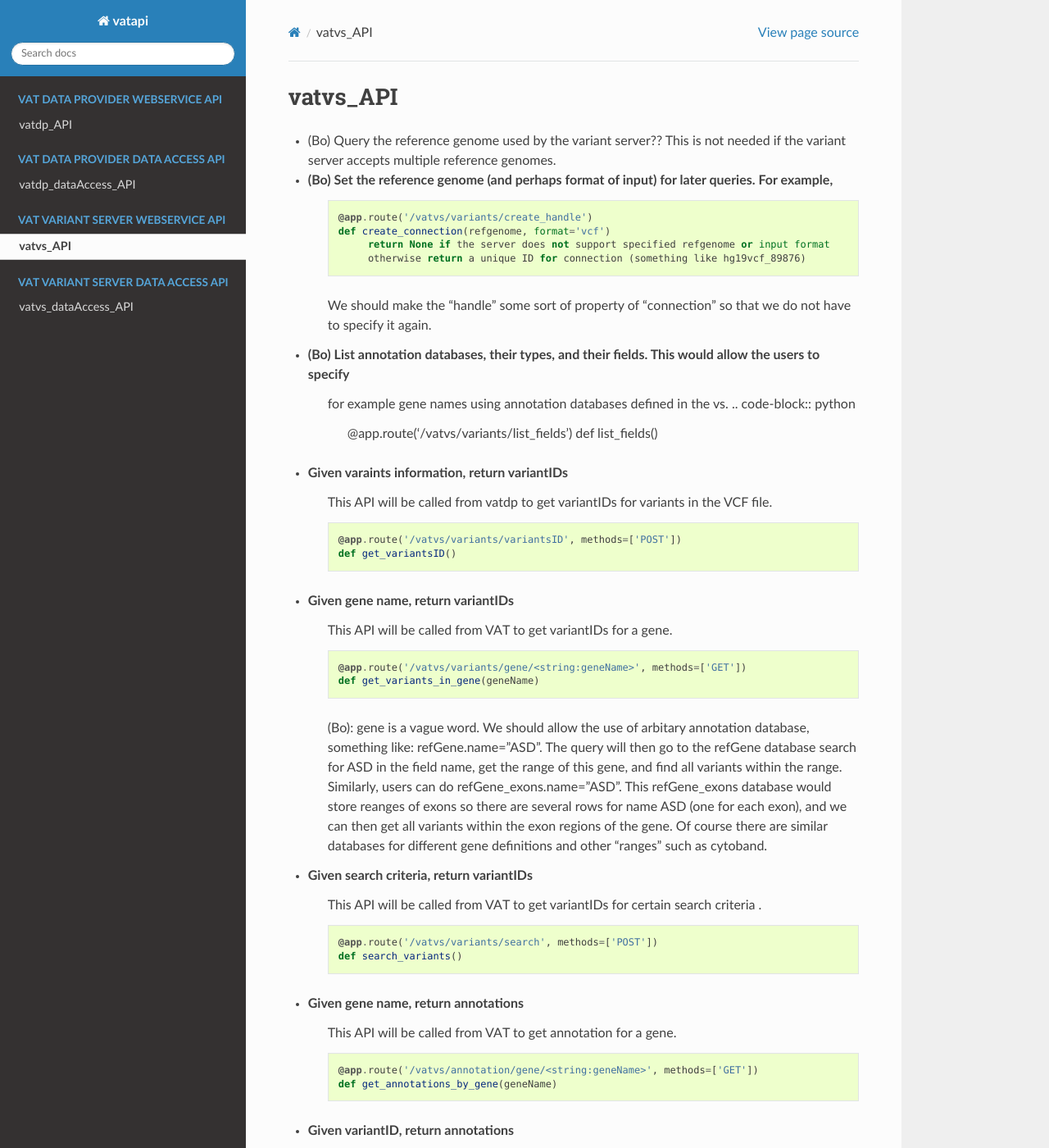
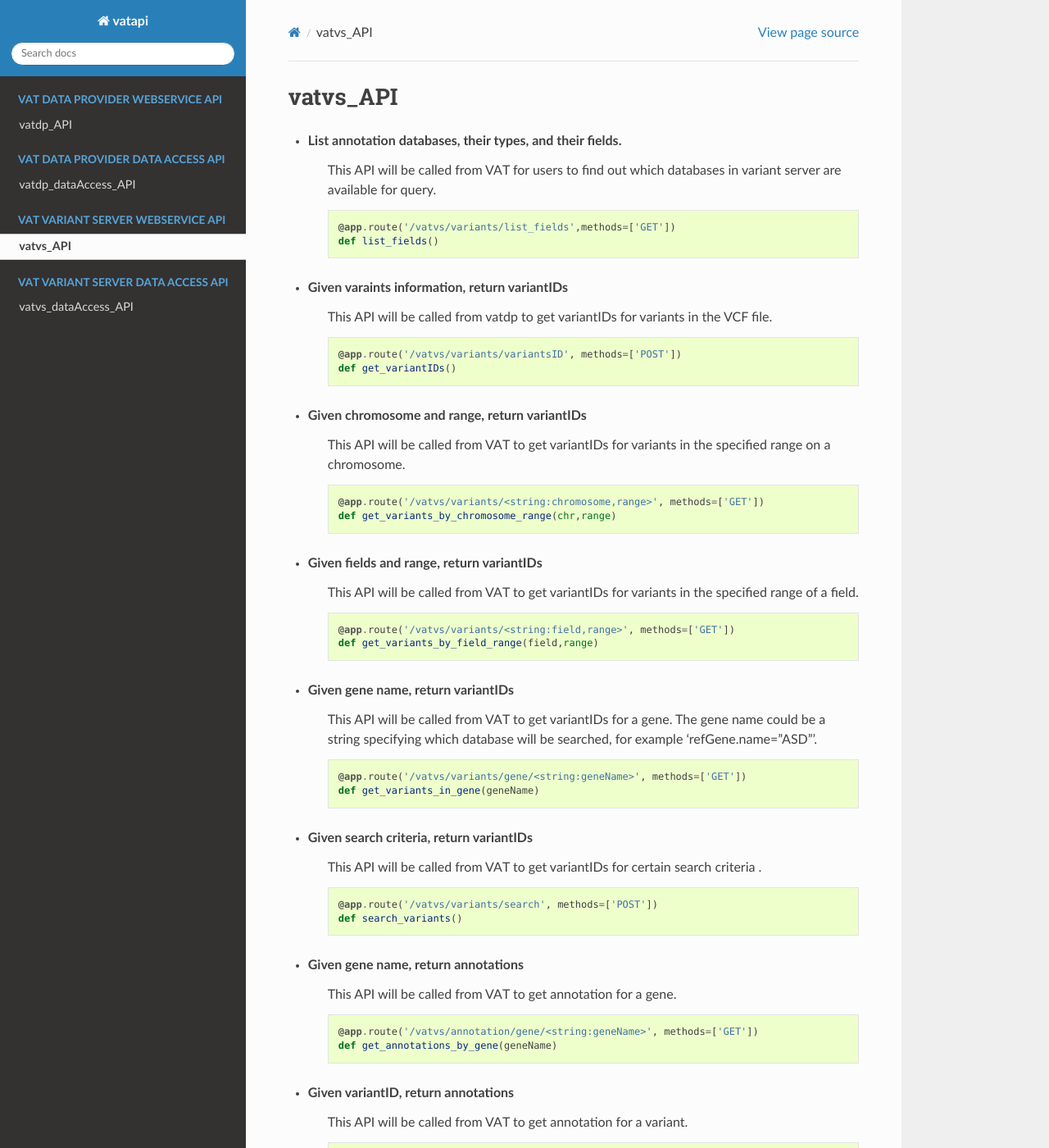
Before and after one commit to vatlab/VarStore, a Sphinx documentation site: the page built from docs/vatvs_api.rst, in a window 1280 px wide and 1400 px high. Shown: the whole window at 82% size. Built offline with Sphinx 7.4.7 and the Read the Docs theme 2.0.0, drawn with Linux system fonts in a browser that asks for light colours; some of the changed text lies outside the part shown.

Commit message:
modify vatvs api

```diff
--- a/docs/vatvs_api.rst
+++ b/docs/vatvs_api.rst
@@ -1,24 +1,14 @@
 vatvs_API
 !!!!!!!!!
 
-* (Bo) Query the reference genome used by the variant server?? This is not needed if the variant server accepts multiple reference genomes.
 
-* (Bo) Set the reference genome (and perhaps format of input) for later queries. For example,
-        .. code-block:: python
 
-		@app.route('/vatvs/variants/create_handle')
-		def create_connection(refgenome, format='vcf')
-		     return None if the server does not support specified refgenome or input format
-		     otherwise return a unique ID for connection (something like hg19vcf_89876)
+* List annotation databases, their types, and their fields.
+	This API will be called from VAT for users to find out which databases in variant server are available for query.
 
-        We should make the "handle" some sort of property of "connection" so that we do not have to
-	specify it again.
-
-* (Bo) List annotation databases, their types, and their fields. This would allow the users to specify
-	for example gene names using annotation databases defined in the vs.
 	.. code-block:: python
 
-		@app.route('/vatvs/variants/list_fields')
+		@app.route('/vatvs/variants/list_fields',methods=['GET'])
 		def list_fields()
 
 
@@ -28,25 +18,34 @@ vatvs_API
 	.. code-block:: python
 
 		@app.route('/vatvs/variants/variantsID', methods=['POST'])
-		def get_variantsID()
+		def get_variantIDs()
+
+
+* Given chromosome and range, return variantIDs
+	This API will be called from VAT to get variantIDs for variants in the specified range on a chromosome.
+
+	.. code-block:: python
+
+		@app.route('/vatvs/variants/<string:chromosome,range>', methods=['GET'])
+		def get_variants_by_chromosome_range(chr,range)
+
+* Given fields and range, return variantIDs
+	This API will be called from VAT to get variantIDs for variants in the specified range of a field.
+
+	.. code-block:: python
+
+		@app.route('/vatvs/variants/<string:field,range>', methods=['GET'])
+		def get_variants_by_field_range(field,range)
 
 
 * Given gene name, return variantIDs
-	This API will be called from VAT to get variantIDs for a gene.
+	This API will be called from VAT to get variantIDs for a gene. The gene name could be a string specifying which database will be searched, for example 'refGene.name="ASD"'.
 
 	.. code-block:: python
 
 		@app.route('/vatvs/variants/gene/<string:geneName>', methods=['GET'])
 		def get_variants_in_gene(geneName)
 
-	(Bo): gene is a vague word. We should allow the use of arbitary annotation database,
-	something like: refGene.name="ASD". The query will then go to the refGene database
-	search for ASD in the field name, get the range of this gene, and find all variants
-	within the range. Similarly, users can do refGene_exons.name="ASD". This refGene_exons
-	database would store reanges of exons so there are several rows for name ASD (one
-	for each exon), and we can then get all variants within the exon regions of the gene.
-	Of course there are similar databases for different gene definitions and other "ranges"
-	such as cytoband.
 
 * Given search criteria, return variantIDs
 	This API will be called from VAT to get variantIDs for certain search criteria .
@@ -72,3 +71,11 @@ vatvs_API
 
 		@app.route('/vatvs/annotation/variant/<string:variantID>', methods=['GET'])
 		def get_annotations_by_variantID(variantID)
+
+* Given variantIDs, return annotations
+	This API will be called from VAT to get annotations for a batch query of variantIDs.
+
+	.. code-block:: python
+
+		@app.route('/vatvs/annotation/variant', methods=['POST'])
+		def get_annotations_by_variantIDs([variantIDs])
```
